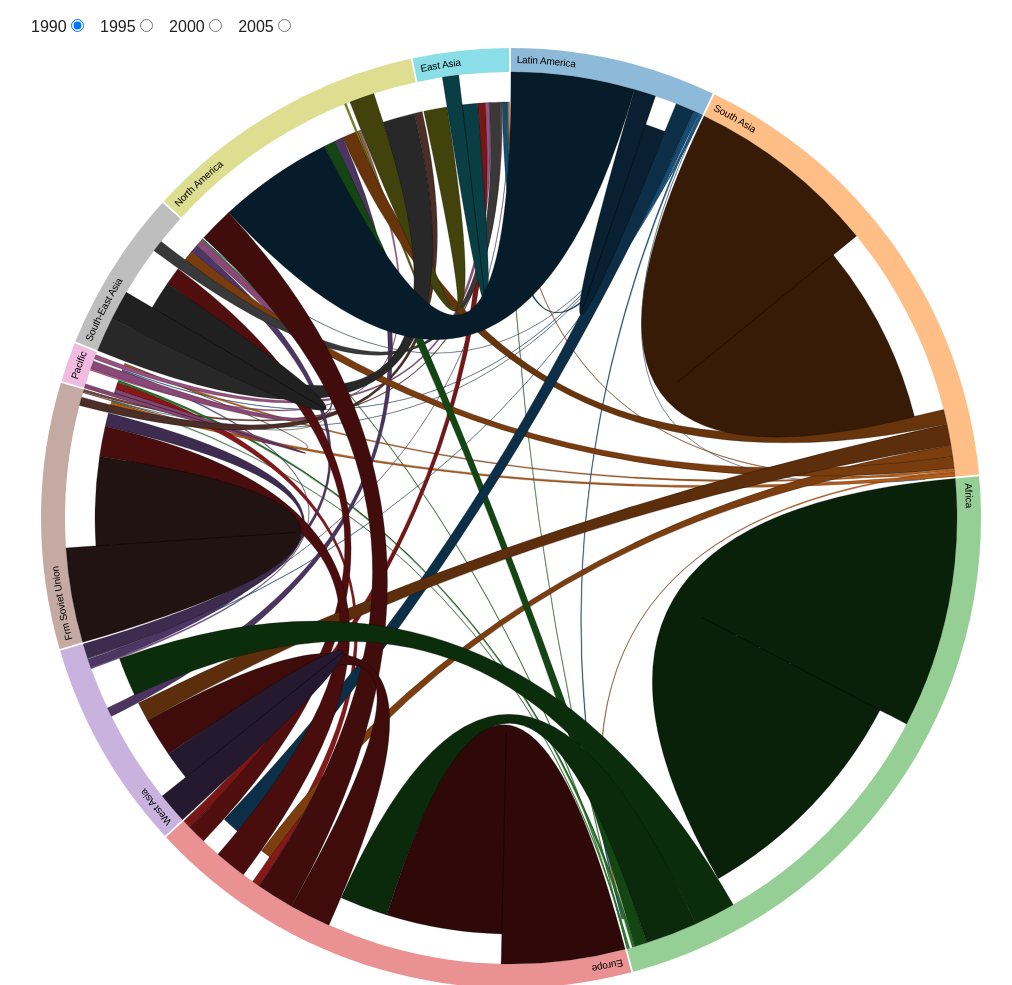
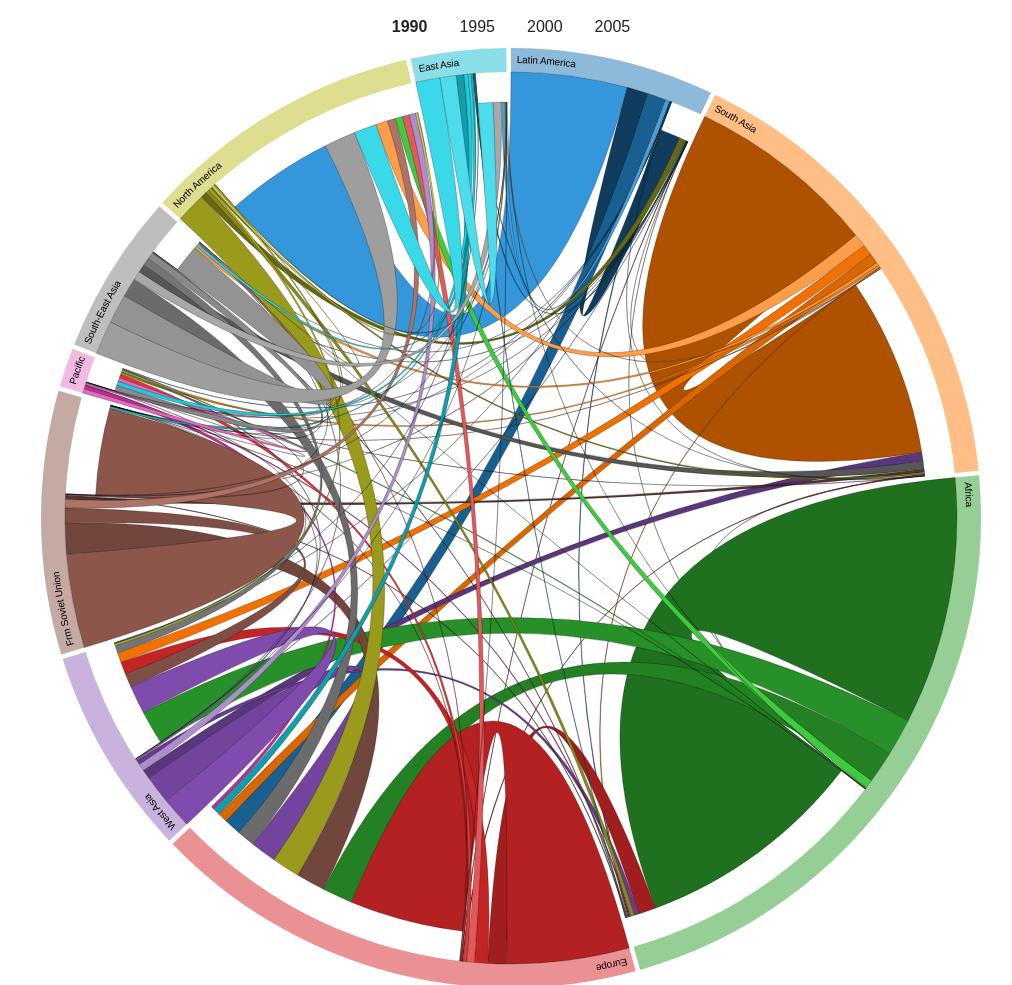
Before and after one commit to null2/globalmigration, a website: page index.html in a window 1280 px wide. Shown: the top 985 px of the page, without its empty margins (129-1141 px from the left). Drawn offline with Linux system fonts and the light colour scheme.

Commit message:
Regions with seperate emigration and immigration
* proper ordering
* animation between years
* improved colors
* nicer year switcher

```diff
--- a/Gruntfile.js
+++ b/Gruntfile.js
@@ -17,7 +17,7 @@ module.exports = function(grunt) {
         options: {
           jshintrc: 'src/.jshintrc'
         },
-        src: ['src/**/*.js']
+        src: ['src/*.js']
       }
     },
     clean: ['migrations.json']
--- a/css/main.css
+++ b/css/main.css
@@ -64,18 +64,22 @@ textarea {
    ========================================================================== */
 
 
+body {
+  text-align: center;
+}
 svg {
   font: 10px sans-serif;
 }
-
-label.year {
-  padding-right: 1em;
+.year label {
+  padding: 1ex 1em;
+  cursor: pointer;
 }
-
-
-
-
-
+.year input {
+  display: none;
+}
+.year input:checked + label {
+  font-weight: bold;
+}
 
 
 
--- a/lib/compile.js
+++ b/lib/compile.js
@@ -59,8 +59,9 @@ exports.process = function(options, done) {
 
       row = obj(row);
 
-      // if sample option, only use countries starting with `A`
-      if (options.sample && !(row.origin_name.match(/^A/) && row.destination_name.match(/^A/))) {
+      // when sample option is set, only use countries starting with `A`
+      // if (options.sample && !(row.origin_name.match(/^A/) && row.destination_name.match(/^A/))) {
+      if (options.sample && !(row.origin_name.match(/^A[a-p]/) && row.destination_name.match(/^A[a-p]/))) {
         return;
       }
 
--- a/src/d3/layout/chord.js
+++ b/src/d3/layout/chord.js
@@ -35,9 +35,10 @@ d3.layout.chord = function() {
     k = 0, i = -1; while (++i < n) {
       x = 0, j = -1; while (++j < n) {
         x += matrix[i][j];
+        x += matrix[j][i];
       }
       groupSums.push(x);
-      subgroupIndex.push(d3.range(n));
+      subgroupIndex.push({source: d3.range(n), target: d3.range(n)});
       k += x;
     }
 
@@ -51,8 +52,11 @@ d3.layout.chord = function() {
     // Sort subgroups…
     if (sortSubgroups) {
       subgroupIndex.forEach(function(d, i) {
-        d.sort(function(a, b) {
+        d.source.sort(function(a, b) {
           return sortSubgroups(matrix[i][a], matrix[i][b]);
+        });
+        d.target.sort(function(a, b) {
+          return sortSubgroups(matrix[a][i], matrix[b][i]);
         });
       });
     }
@@ -62,29 +66,53 @@ d3.layout.chord = function() {
     // TODO Allow padding to be specified as percentage?
     k = (2 * π - padding * n) / k;
 
+    //          Asia     Africa   Europe
+    //        + -------------------------
+    // Asia   | 5661442  30498    302427
+    // Africa | 9547     7341354  962816
+    // Europe | 31392    554466   3625105
+
     // Compute the start and end angle for each group and subgroup.
     // Note: Opera has a bug reordering object literal properties!
     x = 0, i = -1; while (++i < n) {
+      var di = groupIndex[i];
+      // sources
       x0 = x, j = -1; while (++j < n) {
-        var di = groupIndex[i],
-            dj = subgroupIndex[di][j],
-            // both ends the same
-            v = (matrix[di][dj] + matrix[dj][di]) / 2,
+        var dj = subgroupIndex[di].source[j],
+            v = matrix[di][dj],
             a0 = x,
-            a1 = x += v * k;
-        subgroups[di + "-" + dj] = {
+            d = v * k;
+        x += d;
+        subgroups['source' + '-' + di + "-" + dj] = {
           index: di,
           subindex: dj,
           startAngle: a0,
-          endAngle: a1,
+          dAngle: v * k,
           value: v
         };
       }
+      var lastX0 = x0;
+      // targets
+      x0 = x, j = -1; while (++j < n) {
+        var dj = subgroupIndex[di].target[j],
+            v = matrix[dj][di],
+            a0 = x,
+            d = v * k;
+        x += d;
+        subgroups['target' + '-' + di + "-" + dj] = {
+          index: di,
+          subindex: dj,
+          startAngle: a0,
+          dAngle: v * k,
+          value: v
+        };
+      }
+
       groups[di] = {
         index: di,
-        startAngle: x0,
+        startAngle: lastX0,
         endAngle: x,
-        value: (x - x0) / k
+        value: (x - lastX0) / k
       };
       x += padding;
     }
@@ -92,10 +120,63 @@ d3.layout.chord = function() {
     // Generate chords for each (non-empty) subgroup-subgroup link.
     i = -1; while (++i < n) {
       j = i - 1; while (++j < n) {
-        var source = subgroups[i + "-" + j],
-            target = subgroups[j + "-" + i];
+        var source = subgroups['source' + '-' + i + "-" + j],
+            target = subgroups['target' + '-' + j + "-" + i];
         if (source.value || target.value) {
-          chords.push({source: source, target: target});
+          if (i === j) {
+            var target = subgroups['target' + '-' + i + "-" + j];
+            chords.push({
+              source: {
+                index: source.index,
+                subindex: source.subindex,
+                startAngle: source.startAngle,
+                endAngle: source.startAngle + source.dAngle,
+                value: source.sourceV
+              },
+              target: {
+                index: target.index,
+                subindex: target.subindex,
+                startAngle: target.startAngle,
+                endAngle: target.startAngle + target.dAngle,
+                value: target.sourceV
+              }
+            });
+          } else {
+            chords.push({
+              source: {
+                index: source.index,
+                subindex: source.subindex,
+                startAngle: source.startAngle,
+                endAngle: source.startAngle + source.dAngle,
+                value: source.sourceV
+              },
+              target: {
+                index: target.index,
+                subindex: target.subindex,
+                startAngle: target.startAngle,
+                endAngle: target.startAngle + target.dAngle,
+                value: target.sourceV
+              }
+            });
+            var source = subgroups['source' + '-' + j + "-" + i],
+                target = subgroups['target' + '-' + i + "-" + j];
+            chords.push({
+              source: {
+                index: source.index,
+                subindex: source.subindex,
+                startAngle: source.startAngle,
+                endAngle: source.startAngle + source.dAngle,
+                value: source.sourceV
+              },
+              target: {
+                index: target.index,
+                subindex: target.subindex,
+                startAngle: target.startAngle,
+                endAngle: target.startAngle + target.dAngle,
+                value: target.sourceV
+              }
+            });
+          }
         }
       }
     }
@@ -106,8 +187,8 @@ d3.layout.chord = function() {
   function resort() {
     chords.sort(function(a, b) {
       return sortChords(
-          (a.source.value + a.target.value) / 2,
-          (b.source.value + b.target.value) / 2);
+          a.source.value,
+          b.source.value);
     });
   }
 
--- a/src/main.js
+++ b/src/main.js
@@ -8,6 +8,10 @@
 
 (function() {
   var datafile = 'migrations.json';
+  var scope = 'regions';
+  // var scope = 'countries';
+
+  var animationDuration = 1000;
 
   var width = 960,
       height = 960,
@@ -20,7 +24,7 @@
       .outerRadius(outerRadius);
 
   var layout = d3.layout.chord()
-      .padding(0.004)
+      .padding(0.01)
       .sortSubgroups(d3.descending)
       .sortChords(d3.ascending);
 
@@ -61,7 +65,7 @@
       });
     group.exit().remove();
 
-    // Add a mouseover title.
+    // Add a mouseover title to arcs.
     var title = group.selectAll('title')
       .data(function(d, i) { return [countries[i]]; });
     title.enter()
@@ -78,8 +82,18 @@
       .attr("class", "group-arc")
       .attr("id", function(d, i, k) { return "group" + k; });
     groupPath
+      .style("fill", function(d, i, k) { return colors(k); })
+      .transition()
+      .duration(animationDuration)
       .attr("d", arc)
-      .style("fill", function(d, i, k) { return colors(k); });
+      .each('end', function() {
+        // Remove the labels that don't fit. :(
+        groupText
+          .filter(function(d) {
+            return d3.select('#group' + d.index).node().getTotalLength() / 2 - 25 < this.getComputedTextLength();
+          })
+          .remove();
+      });
     groupPath.exit().remove();
 
     // Add a text label.
@@ -94,13 +108,6 @@
         .text(function(d) { return countries[d.index]; });
     groupText.exit().remove();
 
-    // Remove the labels that don't fit. :(
-    groupText
-      .filter(function(d) {
-        return d3.select('#group' + d.index).node().getTotalLength() / 2 - 25 < this.getComputedTextLength();
-      })
-      .remove();
-
     // Add the chords.
     var chord = svg.selectAll(".chord")
         .data(layout.chords);
@@ -108,36 +115,53 @@
       .append("path")
       .attr("class", "chord");
     chord
-      .attr("d", chordGenerator)
       .style("fill", function(d, i, k) {
-        return d3.rgb(colors(d.source.index))
-          .brighter( 1 - i / countries.length)
-          .toString();
+        var c = colors(d.source.index);
+
+        var hsl = d3.hsl(c);
+
+        var l = d3.scale.linear().domain([0, countries.length]).range([Math.min(hsl.l - 0.2, 0.3), Math.max(hsl.l + 0.2, 0.5)]);
+
+        return d3.hsl(hsl.h, hsl.s, l(d.target.index)).toString();
       })
-      .append("title").text(function(d) { return countries[d.source.index]; });
+      .transition()
+      .duration(animationDuration)
+      .attr("d", chordGenerator);
     chord.exit().remove();
+
+    // Add a mouseover title to chords.
+    var chordTitle = chord.selectAll('title')
+      .data(function(d) { return [d]; });
+    chordTitle.enter().append('title');
+    chordTitle
+      .text(function(d) { return countries[d.source.index]; });
+    chordTitle.exit().remove();
   }
 
   d3.json(datafile, function(data) {
-    var scope = 'regions';
     draw(data[scope], data.years[1990][scope]);
 
-    form.selectAll('label.year')
-      .data(Object.keys(data.years))
-      .enter()
-      .append('label')
-      .classed('year', true)
-      .html(function(d) { return d + ' '; })
-        .append('input')
+    var years = form.selectAll('.year')
+      .data(Object.keys(data.years));
+    var span = years.enter().append('span')
+      .classed('year', true);
+
+    span.append('input')
       .attr({
         name: 'year',
         type: 'radio',
+        id: function(d) { return 'year-' + d; },
         value: function(d) { return d; },
         checked: function(d, i) { return i === 0 || null; }
       })
       .on('click', function(d) {
         draw(data[scope], data.years[d][scope]);
       });
+
+    span.append('label')
+      .attr('for', function(d) { return 'year-' + d; })
+      .text(function(d) { return d; });
+
   });
 
 })();
```
Lines whose indentation alone changed are shown as unchanged.
